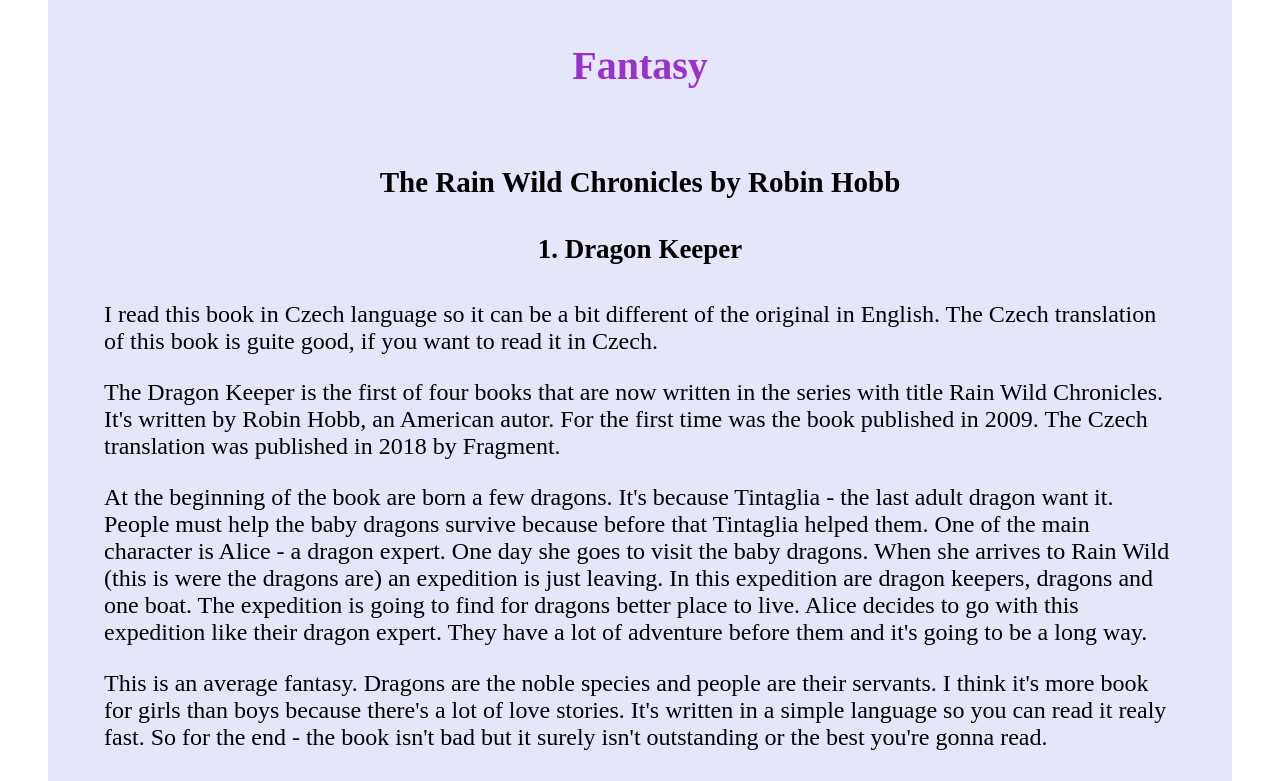
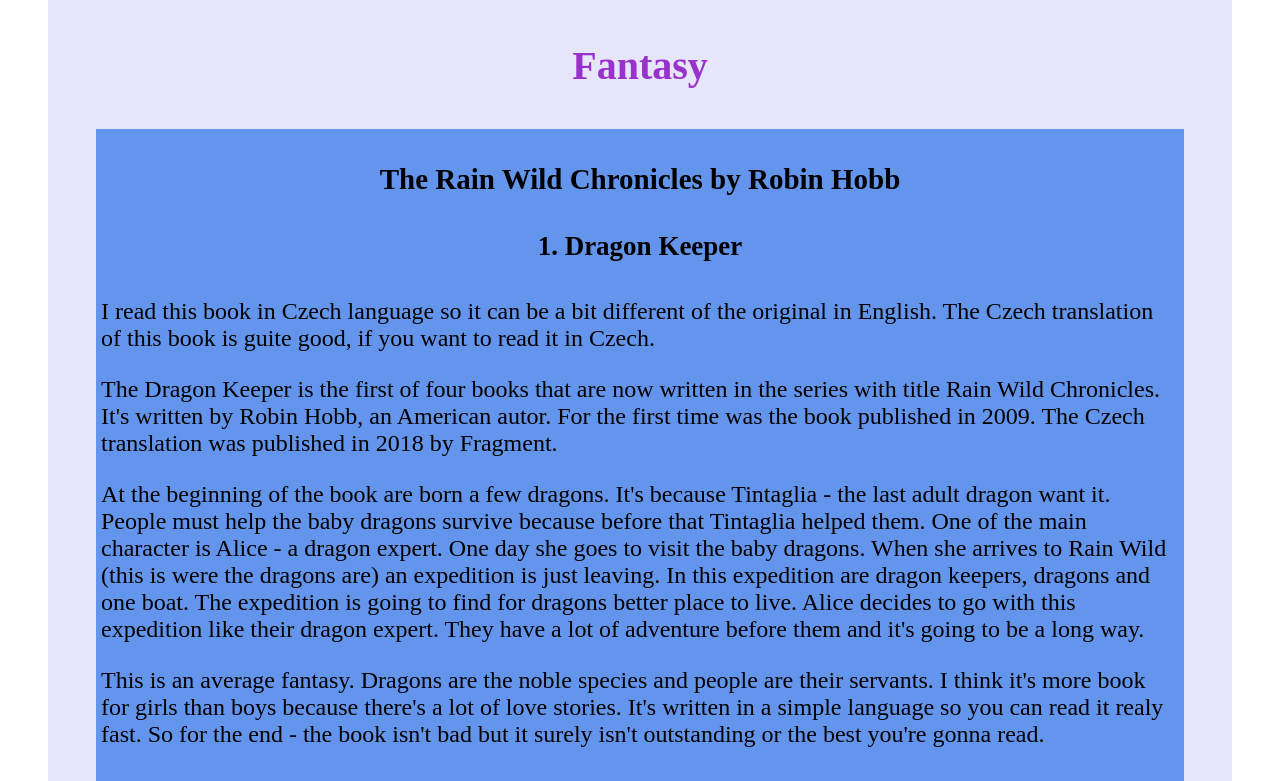
Before and after one commit to AdelkaKoskova/bookweb, a plain HTML site: page index.html in a window 1280 px wide. Shown: the part 1000-1781 px from the top of the page. Drawn offline with Linux system fonts and the light colour scheme.

Commit message:
added section decoration

```diff
--- a/style.css
+++ b/style.css
@@ -83,3 +83,8 @@ float : left;
   text-align: center;
   background-color : white;
 }
+
+.theRainWildChronicles {
+  background-color: cornflowerblue;
+  padding : 5px;
+}
```
